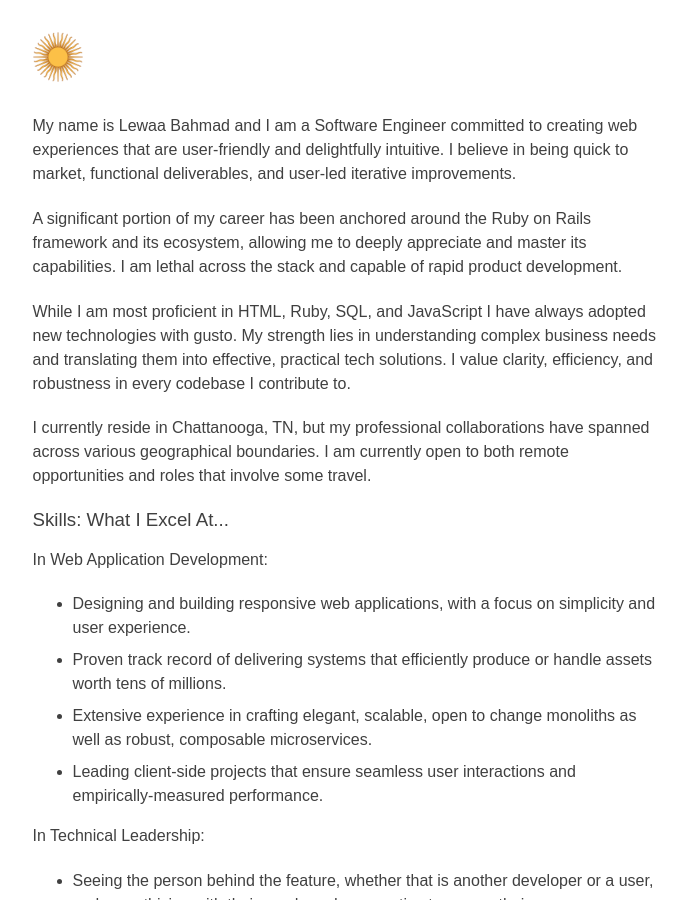
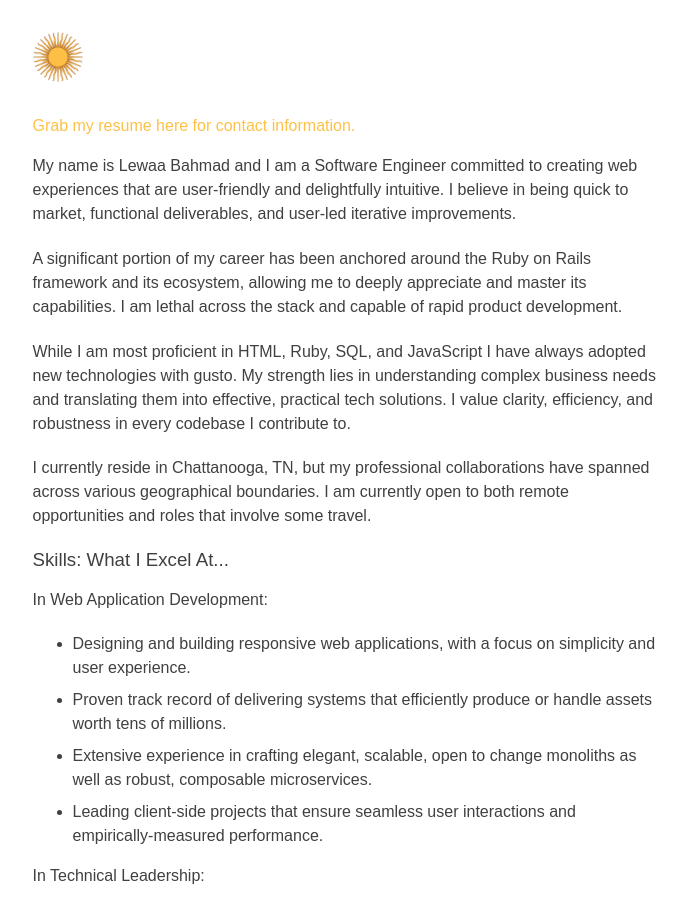
Before and after one commit to lewaabahmad/lewaabahmad.github.io, a Jekyll site: the page built from _pages/software.html, in a window 1280 px wide and 900 px high. Shown: the whole window, without its empty margins (295-982 px from the left). Built offline with Jekyll 4.4.1, drawn with Linux system fonts in a browser that asks for light colours.

Commit message:
add link to resume

```diff
--- a/_pages/software.html
+++ b/_pages/software.html
@@ -5,7 +5,7 @@ permalink: /software/
 subtitle: My career and experience in software.
 ---
 
-
+<a href="/Lewaa%20Bahmad%20Resume%20as%20of%209-2023.pdf">Grab my resume here for contact information.</a>
 <p class="lead mb-3">
   My name is Lewaa Bahmad and I am a Software Engineer committed to creating web experiences that are user-friendly and delightfully
   intuitive. I believe in being quick to market, functional deliverables, and user-led iterative improvements.
```
